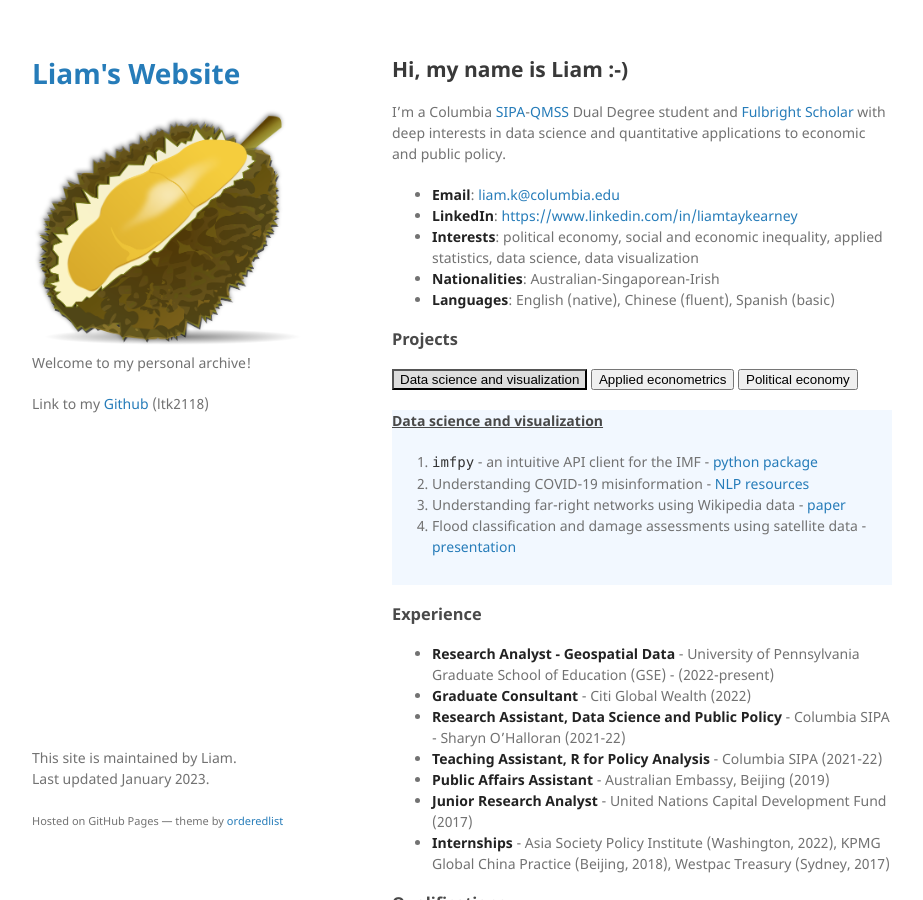
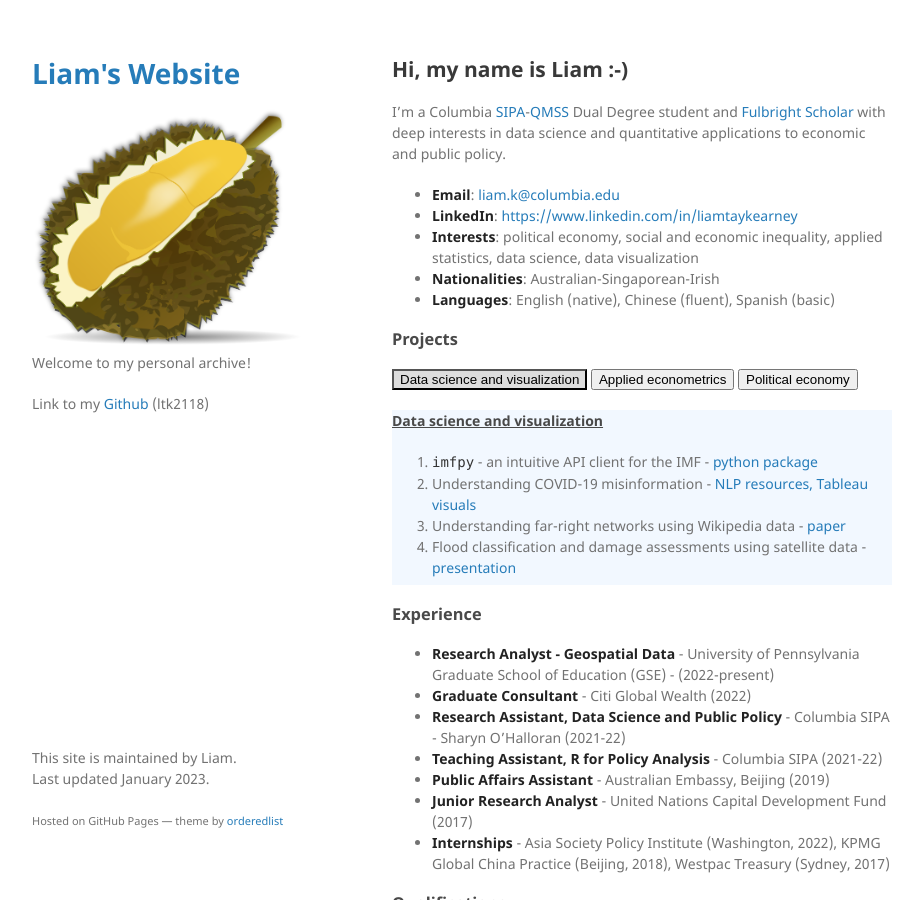
Before and after one commit to liamtk/liamtk.github.io, a Jekyll site: the page built from index.md, in a window 1280 px wide and 900 px high. Shown: the whole window, without its empty margins (178-1101 px from the left). Built offline with Jekyll 4.4.1, drawn with Linux system fonts in a browser that asks for light colours; our own code applies the rules of GitHub Pages for plain Markdown files.

Commit message:
update index.md

```diff
--- a/index.md
+++ b/index.md
@@ -29,7 +29,7 @@ I'm a Columbia [SIPA](https://www.sipa.columbia.edu/)-[QMSS](https://www.qmss.co
   <h4><u>Data science and visualization</u></h4>
   <ol>
     <li><code>imfpy</code> - an intuitive API client for the IMF - <a href="pages/imfpy.html">python package</a></li>
-    <li>Understanding COVID-19 misinformation - <a href="pages/covid_misinfo.html">NLP resources</a></li>
+    <li>Understanding COVID-19 misinformation - <a href="pages/covid_misinfo.html">NLP resources, Tableau visuals</a></li>
     <li>Understanding far-right networks using Wikipedia data - <a href="pages/wikihate.html">paper</a></li>
     <li>Flood classification and damage assessments using satellite data - <a href="pages/floodai.html">presentation</a></li>
   </ol>
@@ -67,6 +67,8 @@ I'm a Columbia [SIPA](https://www.sipa.columbia.edu/)-[QMSS](https://www.qmss.co
   // Get the element with id="defaultOpen" and click on it
   document.getElementById("defaultOpen").click();
 </script>
+
+
 
 
 
```
Also changed, not shown: 1 other file.
